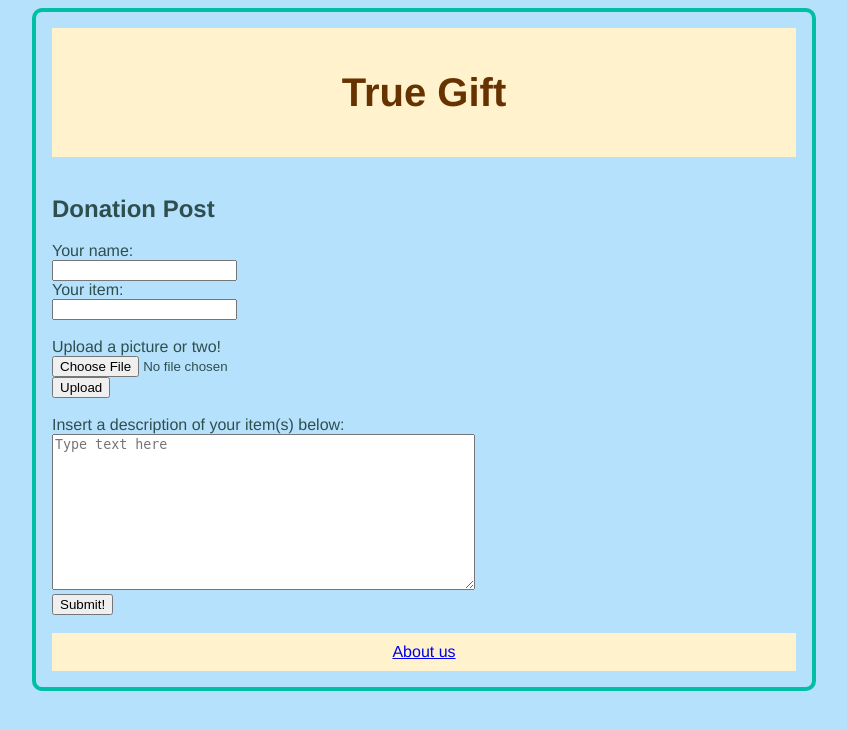
After one commit to jennifury/donating-app, a Python web app: template templates/post_upload.html in a window 1280 px wide. The commit adds this page. Shown: the top 730 px of the page, without its empty margins (216-1063 px from the left). Run offline with Jinja, Linux system fonts and the light colour scheme; the template is opened without the code that fills it, so the values that code supplies are empty.

Commit message:
Add files via upload
Update

```diff
--- a/static/css/index.css
+++ b/static/css/index.css
@@ -3,25 +3,61 @@ html {
   color: darkslategray;
   font-family: Helvetica;
   max-width: 800px;
-  margin-left: 30px;
+  margin: auto;
 }
 
 header {
-  background-color: white;
-  padding: 30px;
+  background-color: #fff2cc;
+  padding: 15px;
   text-align: center;
-  font-size: 35px;
-  color: green;
+  font-size: 20px;
+  color: #663300;
 }
 
-body, img {
-  border: 3px solid purple;
+.homestead{
+   margin:auto;
+   text-align: center;
+}
+
+.Truegift {
+  border:1px
   border-radius: 10px;
+  color: white;
+}
+
+.about {
+   text-align: left;
+}
+
+#button1 {
+  margin:auto;
+  align-content: center;
+  background-color: #e6ffe6;
+  height: 50px;
+  width:200px;
+  border-color: white;
+  font-size: 24px;
+  padding: 10px;
+}
+
+img {
+  border: 15px solid skyblue;
+  border-radius: 300px;
+  height: 300px;
+  width: 300px;
+}
+
+footer {
+  background-color: #fff2cc;
+  padding: 10px;
+  text-align: center;
+  color: white;
 }
 
 body {
+  border: 4px solid #00bfa5;
+  border-radius: 10px;
   padding: 16px;
-
 }
 
 #Mission{
--- /dev/null
+++ b/templates/post_upload.html
@@ -0,0 +1,38 @@
+<!DOCTYPE html>
+<html lang="en" dir="ltr">
+  <head>
+    <meta charset="utf-8">
+    <title>Donation Post Creation</title>
+    <link rel="stylesheet" href="/static/css/index.css">
+    <script src = "/static/js/index.js"></script>
+  </head>
+
+<body>
+  <header>
+  <h1>True Gift</h1>
+  </header>
+  <br>
+  <h2>Donation Post</h2>
+
+<form id = "post_data">
+  Your name:<br>
+  <input type="text" name="name"><br>
+  Your item: <br>
+  <input type="text" name="item" ><br><br>
+  Upload a picture or two!<br>
+  <input type="file" name="pic" accept="image/*"> <br>
+  <input type="submit" value="Upload"> <br> <br>
+  Insert a description of your item(s) below:<br>
+  <textarea rows="10" cols="50" placeholder="Type text here" name = "paragraph"></textarea> <br>
+  <input type="submit" value="Submit!">
+</form>
+
+</body>
+<br>
+<footer>
+  <div id = 'about'>
+    <a href="/about_us">About us </a>
+  </div>
+</footer>
+
+</html>
```
Also changed, not shown: main.py (+34 -2 lines), templates/about_us.html (+6 -1 lines), templates/donation_display.html (added, +16 -0 lines), templates/homepage.html (added, +28 -0 lines), templates/item_page.html (added, +26 -0 lines), 1 other file.
